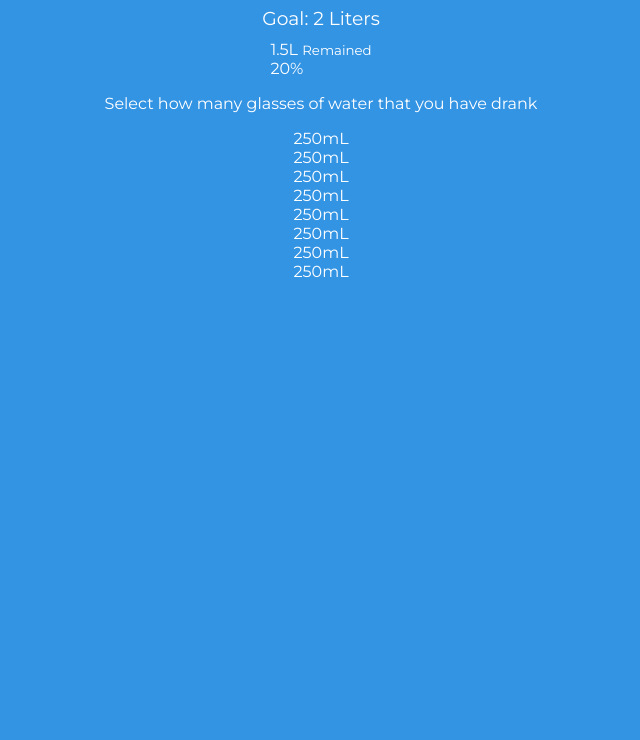
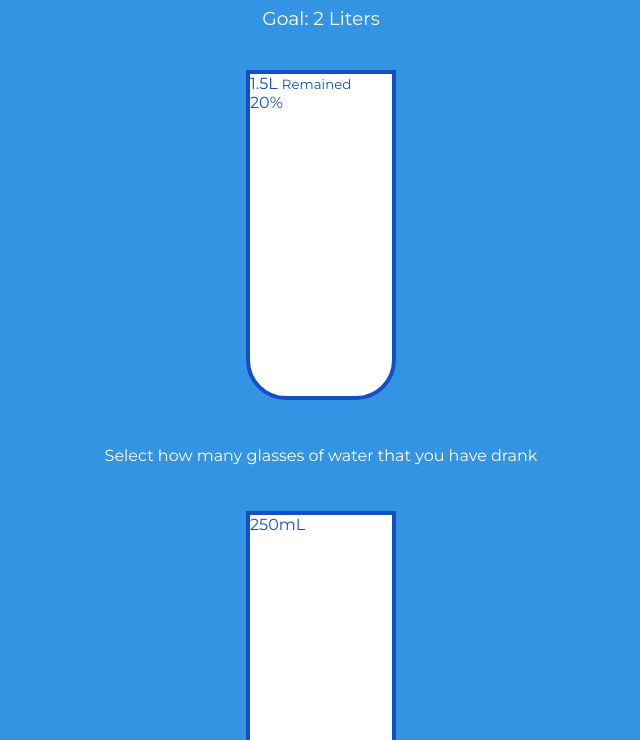
Before and after one commit to cparisi1290/js-water-drinking-tracker, a plain HTML site: page index.html in a window 1280 px wide. Shown: the part 60-800 px from the top of the page, without its empty margins (319-959 px from the left). Drawn offline with Linux system fonts and the light colour scheme.

Commit message:
create root variable for cup border and text color, round bottom edges, change background color of cups, increase height and width, organize cups to be in a column, add space between each cup, hide and overflow from cups

```diff
--- a/style.css
+++ b/style.css
@@ -1,4 +1,8 @@
 @import url('https://fonts.googleapis.com/css?family=Montserrat:400,600&display=swap');
+
+:root {
+  --border-color: #144fc6;
+}
 
 * {
   box-sizing: border-box;
@@ -22,3 +26,16 @@ h3 {
   font-weight: 400;
   margin: 10px 0;
 }
+
+.cup {
+  background-color: #fff;
+  border: 4px solid var(--border-color);
+  color: var(--border-color);
+  border-radius: 0 0 40px 40px;
+  height: 330px;
+  width: 150px;
+  margin: 30px 0;
+  display: flex;
+  flex-direction: column;
+  overflow: hidden;
+}
```
